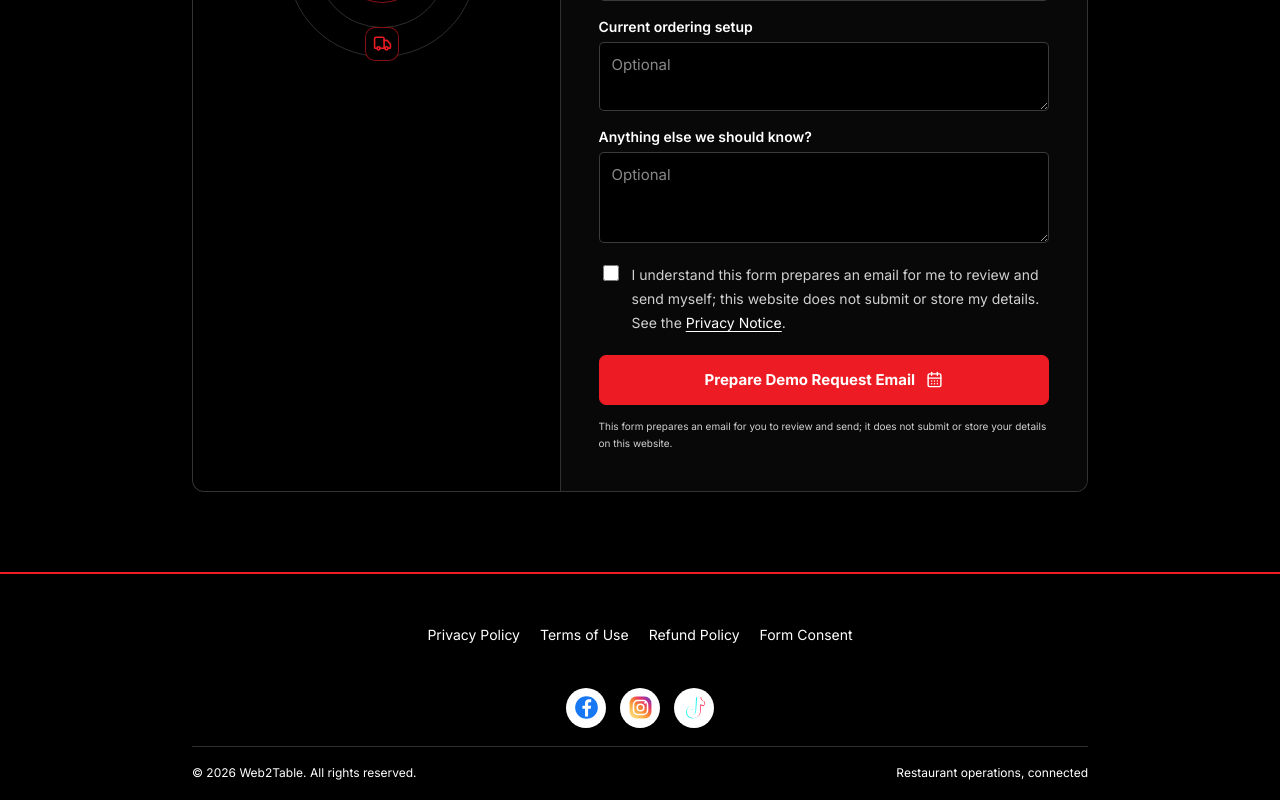
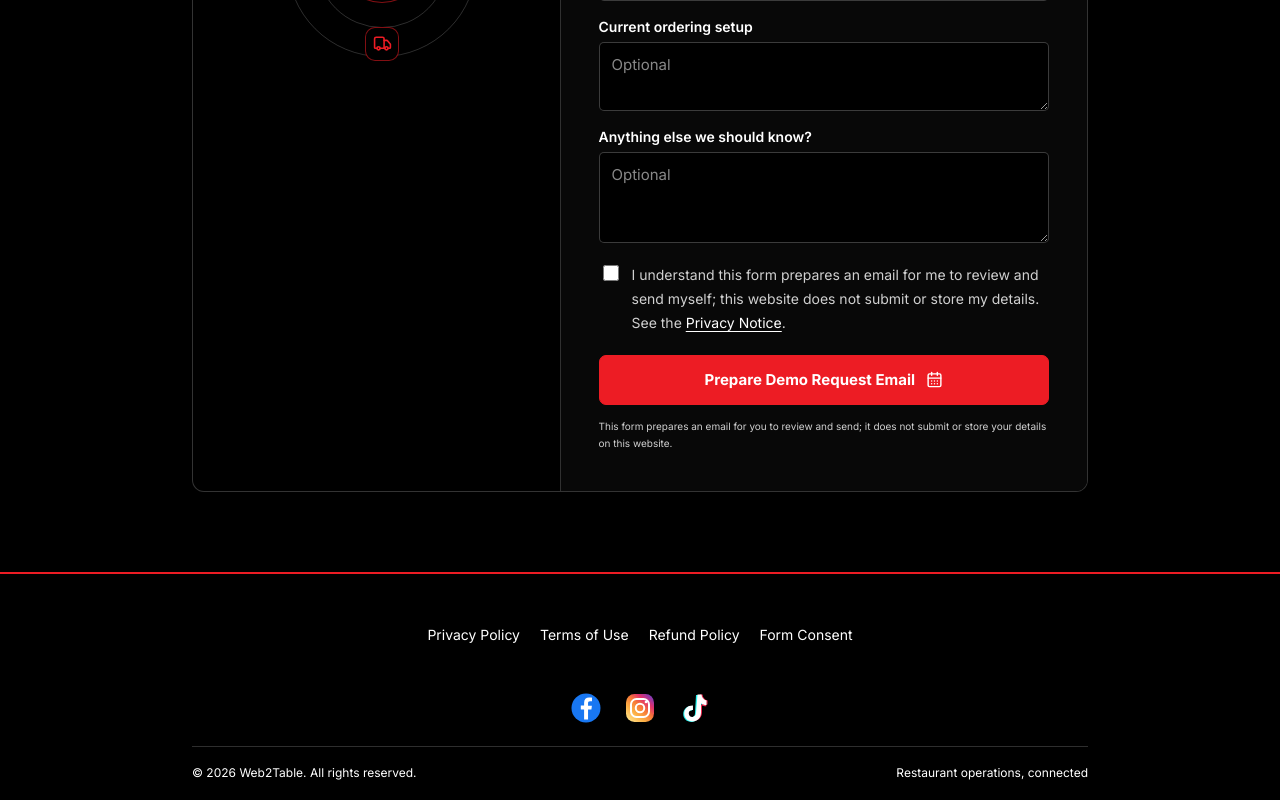
Before and after one commit to Jrnotjunior/web2table.io, a React (Vite) app: page / in a window 1280 px wide. Shown: the part 7202-8002 px from the top of the page. Built offline with nearby package versions, Linux system fonts and the light colour scheme.

Commit message:
Remove white social icon containers in footer

```diff
--- a/src/styles/modules/01-foundation.css
+++ b/src/styles/modules/01-foundation.css
@@ -220,8 +220,8 @@ p { color: var(--muted); line-height: 1.75; }
 .footer-bottom { display: flex; justify-content: space-between; gap: 20px; padding-top: 18px; padding-bottom: 20px; border-top: 1px solid rgba(255,255,255,.12); color: var(--text-secondary); font-size: 9px; }
 .footer-socials { display: flex; justify-content: center; padding: 0 20px 18px; }
 .footer-social-icons { display: flex; align-items: center; justify-content: center; gap: 14px; }
-.footer-social-icon { display: grid; width: 40px; height: 40px; place-items: center; border: 1px solid rgba(255,255,255,.16); border-radius: 50%; background: #fff; }
-.footer-social-icon img { display: block; width: 25px; height: 25px; object-fit: contain; }
+.footer-social-icon { display: grid; width: 40px; height: 40px; place-items: center; border: 0; border-radius: 0; background: transparent; }
+.footer-social-icon img { display: block; width: 32px; height: 32px; object-fit: contain; }
 @media (max-width: 1200px) {
   .container { width: calc(100% - 64px); }
 }
```
